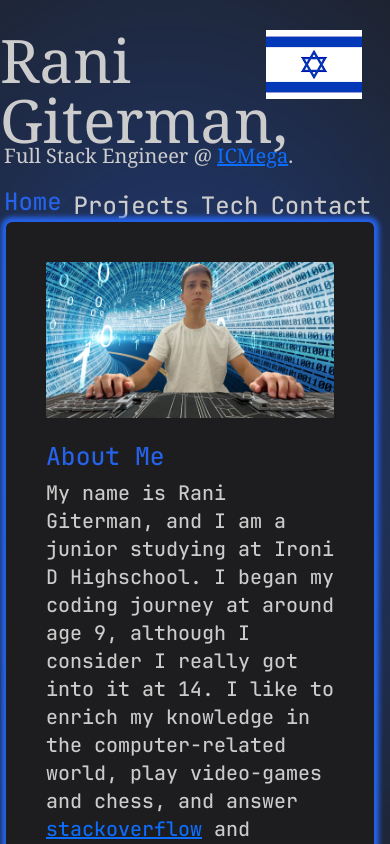
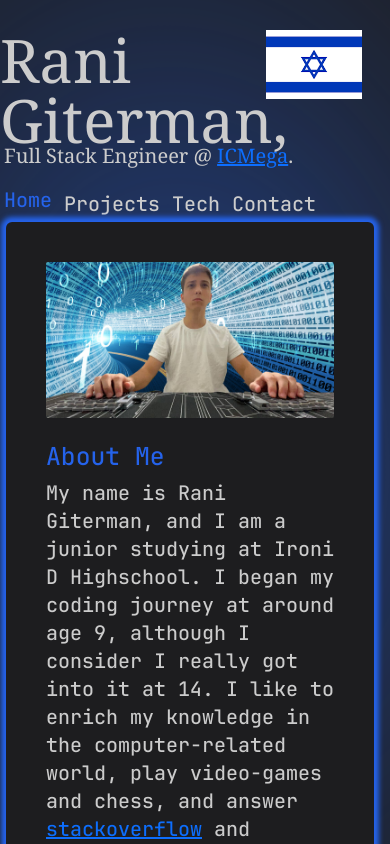
Before and after one commit to RaniGiterman/portfolio, a React (Create React App) app: page / in a window 390 px wide. Shown: the top 844 px of the page. Built offline with nearby package versions, Linux system fonts and the light colour scheme.

Commit message:
change navbar text size for mobile -w

```diff
--- a/src/comp/Navbar.jsx
+++ b/src/comp/Navbar.jsx
@@ -7,7 +7,7 @@ export default function Navbar({ switchPage, home }) {
         <div
           ref={home}
           onClick={(e) => switchPage(e.target, e.target.textContent)}
-          className="bouncy text-2xl cursor-pointer hover:text-blue-600 text-blue-600 transition ease-in-out hover:-translate-y-1 -translate-y-1 hover:scale-110 duration-300"
+          className="bouncy text-xl sm:text-2xl cursor-pointer hover:text-blue-600 text-blue-600 transition ease-in-out hover:-translate-y-1 -translate-y-1 hover:scale-110 duration-300"
         >
           Home
         </div>
@@ -15,7 +15,7 @@ export default function Navbar({ switchPage, home }) {
       <li className="ml-3">
         <div
           onClick={(e) => switchPage(e.target, e.target.textContent)}
-          className="bouncy text-2xl cursor-pointer hover:text-blue-600 transition ease-in-out hover:-translate-y-1 hover:scale-110 duration-300"
+          className="bouncy text-xl sm:text-2xl cursor-pointer hover:text-blue-600 transition ease-in-out hover:-translate-y-1 hover:scale-110 duration-300"
           style={{ animationDelay: "0.07s" }}
         >
           Projects
@@ -24,7 +24,7 @@ export default function Navbar({ switchPage, home }) {
       <li className="ml-3">
         <div
           onClick={(e) => switchPage(e.target, e.target.textContent)}
-          className="bouncy text-2xl cursor-pointer hover:text-blue-600 transition ease-in-out hover:-translate-y-1 hover:scale-110 duration-300"
+          className="bouncy text-xl sm:text-2xl cursor-pointer hover:text-blue-600 transition ease-in-out hover:-translate-y-1 hover:scale-110 duration-300"
           style={{ animationDelay: "0.14s" }}
         >
           Tech
@@ -33,7 +33,7 @@ export default function Navbar({ switchPage, home }) {
       <li className="ml-3">
         <div
           onClick={(e) => switchPage(e.target, e.target.textContent)}
-          className="bouncy text-2xl cursor-pointer hover:text-blue-600 transition ease-in-out hover:-translate-y-1 hover:scale-110 duration-300"
+          className="bouncy text-xl sm:text-2xl cursor-pointer hover:text-blue-600 transition ease-in-out hover:-translate-y-1 hover:scale-110 duration-300"
           style={{ animationDelay: "0.21s" }}
         >
           Contact
```
